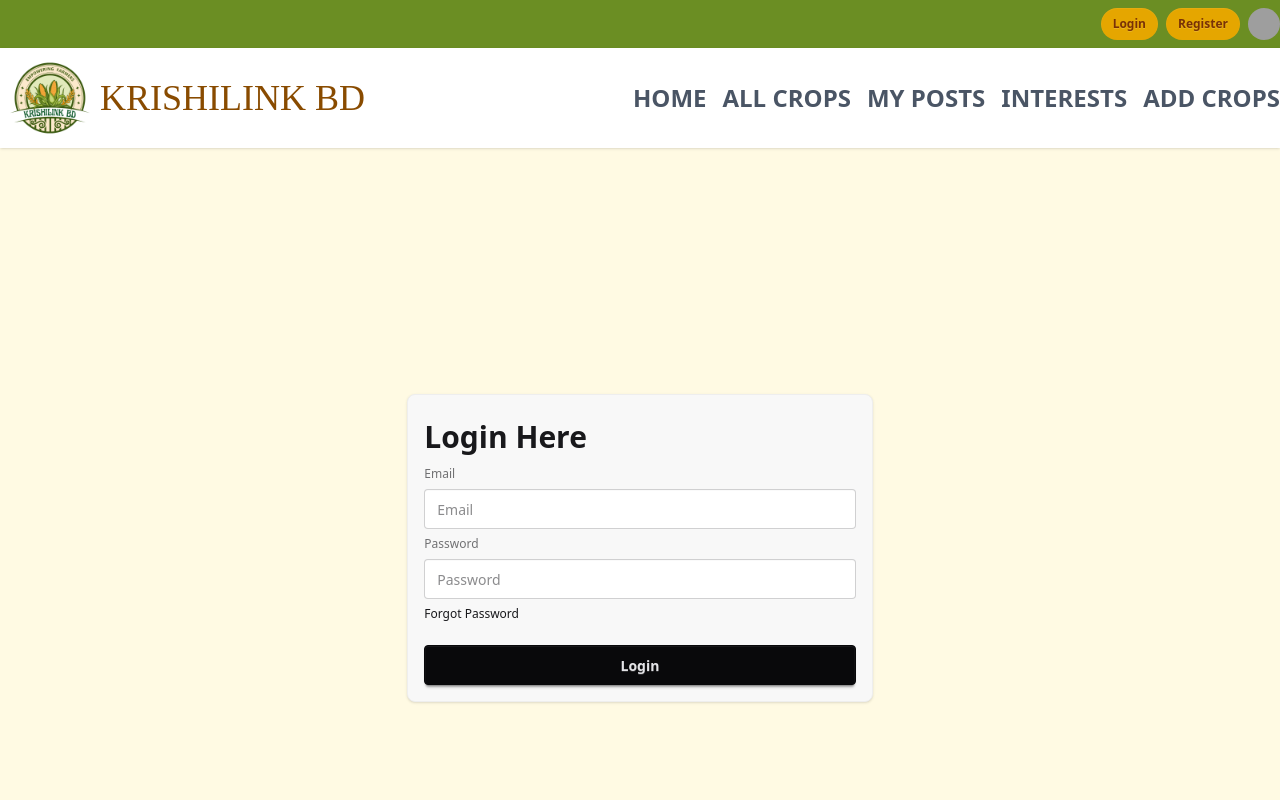
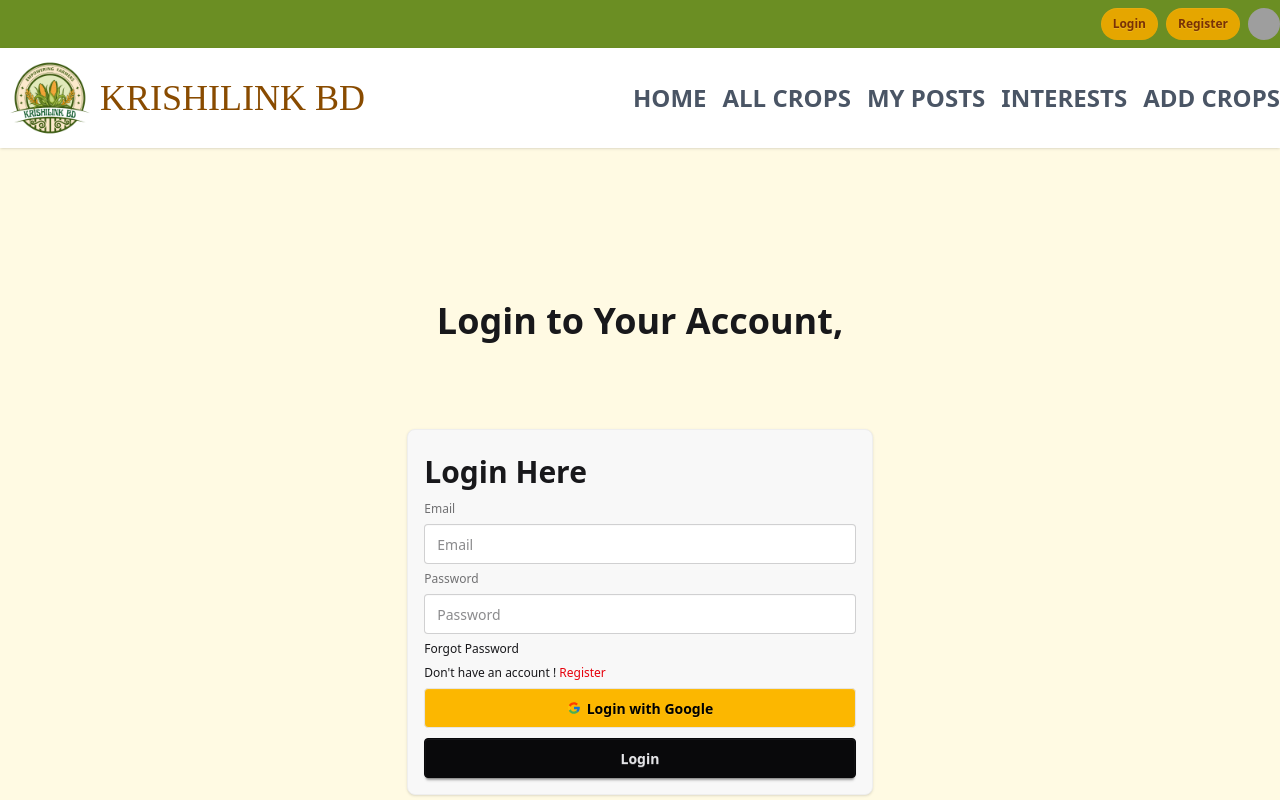
Before and after one commit to tahajid36/KrishiLink-Web, a React (Vite) app: page /login in a window 1280 px wide. Shown: the top 800 px of the page. Built offline with nearby package versions, Linux system fonts and the light colour scheme; no server answers; grey boxes are pictures that could not be loaded; a web font is replaced by a local one.

Commit message:
password validation setup

```diff
--- a/src/Components/Navbar.jsx
+++ b/src/Components/Navbar.jsx
@@ -1,17 +1,27 @@
 import React, { use } from "react";
-import { NavLink } from "react-router";
+import { NavLink, useNavigate } from "react-router";
 import Container from "./Container";
 import logo from "../assets/logo.png";
 import { AuthContext } from "../Layout/AuthProvider";
+import Swal from "sweetalert2";
 
 const Navbar = () => {
   const { user, LogOut , setLoading} = use(AuthContext);
+  const navigate = useNavigate()
 
   const handleSignOut = () => {
     LogOut()
       .then(() => {
         setLoading(true)
         console.log("sign out successfully");
+        Swal.fire({
+          position: "top-end",
+          icon: "success",
+          title: "You're logged out Successfully",
+          showConfirmButton: false,
+          timer: 1500
+        });
+        navigate('/register')
         //sign out successfully
       })
       .catch((err) => console.log(err.message));
@@ -62,11 +72,15 @@ const Navbar = () => {
                 Log Out
               </button>
             ) : (<div>{links} </div>)}
-            <img
+            {user ? <img
               className="w-8 rounded-full"
-              src="https://imgs.search.brave.com/_nEZY0ggsXymJkCMwgQEbBMRC10cVAbo2UUA60UCgEc/rs:fit:860:0:0:0/g:ce/aHR0cHM6Ly90My5m/dGNkbi5uZXQvanBn/LzAxLzQ2LzkxLzEy/LzM2MF9GXzE0Njkx/MTIyN19qNVdqZXBi/QkFjM3VpOHdOVVho/c0dZc1BwYXBhdTFO/VC5qcGc"
+              src={user.photoURL}
               alt="logo"
-            />
+            /> : <img
+            className="w-8 rounded-full"
+            src="https://imgs.search.brave.com/_nEZY0ggsXymJkCMwgQEbBMRC10cVAbo2UUA60UCgEc/rs:fit:860:0:0:0/g:ce/aHR0cHM6Ly90My5m/dGNkbi5uZXQvanBn/LzAxLzQ2LzkxLzEy/LzM2MF9GXzE0Njkx/MTIyN19qNVdqZXBi/QkFjM3VpOHdOVVho/c0dZc1BwYXBhdTFO/VC5qcGc"
+            alt="logo"
+          />}
           </div>
         </Container>
       </div>
--- a/src/Layout/AuthProvider.jsx
+++ b/src/Layout/AuthProvider.jsx
@@ -1,11 +1,13 @@
 import { createContext, useEffect, useState } from "react";
 import React from 'react';
 import app from "./firebase.config";
-import { createUserWithEmailAndPassword, getAuth, onAuthStateChanged, signInWithEmailAndPassword, signOut } from "firebase/auth";
+import { createUserWithEmailAndPassword, getAuth, GoogleAuthProvider, onAuthStateChanged, signInWithEmailAndPassword, signInWithPopup, signOut } from "firebase/auth";
 
 
 export const AuthContext = createContext()
 const auth = getAuth(app)
+
+const googleProvider = new GoogleAuthProvider()
 
 
 
@@ -22,6 +24,9 @@ const AuthProvider = ({children}) => {
     }
     const LogOut = () => {
        return signOut(auth)
+    }
+    const GoogleLogin = () => {
+        return signInWithPopup(auth, googleProvider)
     }
 
     useEffect(()=>{
@@ -45,7 +50,8 @@ const AuthProvider = ({children}) => {
         SignIn,
         LogOut,
         loading,
-        setLoading
+        setLoading,
+        GoogleLogin
 
     }
 
--- a/src/Pages/Login.jsx
+++ b/src/Pages/Login.jsx
@@ -1,41 +1,131 @@
-import React, { use } from 'react';
-import { AuthContext } from '../Layout/AuthProvider';
+import React, { use } from "react";
+import { AuthContext } from "../Layout/AuthProvider";
+import Swal from "sweetalert2";
+import { FcGoogle } from "react-icons/fc";
+import { Link, Navigate, useNavigate } from "react-router";
 
 const Login = () => {
-    const {SignIn, setUser, setLoading} = use(AuthContext)
+  const { SignIn, setUser, setLoading, GoogleLogin } = use(AuthContext);
+  const navigate = useNavigate()
 
-    const handleSignIn = (e)=> {
-        e.preventDefault()
+  const handleGoogle = () => {
+    GoogleLogin()
+      .then((res) => {
+        setLoading(true);
+        console.log(res.user);
+        setUser(res.user);
+        navigate('/')
+        Swal.fire({
+          position: "top-end",
+          icon: "success",
+          title: "User Logged in successfully",
+          showConfirmButton: false,
+          timer: 1500,
+        });
+      })
+      .catch((error) => {
+        const message = error.message
+        Swal.fire({
+            position: "top-end",
+            icon: "error",
+            title: message,
+            showConfirmButton: false,
+            timer: 1500,
+          });
+      });
+  };
+
+  const handleSignIn = (e) => {
+    e.preventDefault();
     const email = e.target.email.value;
     const password = e.target.password.value;
-        console.log(email , password)
+    console.log(email, password);
+    const passwordRegex = /^(?=.*[a-z])(?=.*[A-Z]).{6,}$/;
+
+    if(!passwordRegex.test(password)){
+        Swal.fire({
+            position: "top-end",
+            icon: "error",
+            title: "Password must contain 1 upper and lower case characters",
+            showConfirmButton: false,
+            timer: 1500,
+          });
+
+          return
+
+
+    }
 
     SignIn(email, password)
-        .then(result => {
-            setLoading(true)
-            console.log(result.user)
-            setUser(result.user)
+      .then((result) => {
+        setLoading(true);
+        console.log(result.user);
+        setUser(result.user);
+        Swal.fire({
+          position: "top-end",
+          icon: "success",
+          title: "Logged in successfully",
+          showConfirmButton: false,
+          timer: 1500,
+        });
+        <Navigate to="/"></Navigate>;
+      })
+      .catch((error) => {
+        console.log(error.message);
+        const message = error.message
 
+        Swal.fire({
+            position: "top-end",
+            icon: "error",
+            title: message,
+            showConfirmButton: false,
+            timer: 1500,
+          });
+      });
+  };
+  return (
+    <div className="min-h-screen flex flex-col justify-center items-center">
+      <h1 className="text-4xl font-bold text-center mb-22">
+        Login to Your Account,
+      </h1>
 
-        })
-        .catch(error=> {
-            console.log(error.message)
-        })
-
-    }
-    return (
-        <div className='min-h-screen flex flex-col justify-center items-center'>
-            <form onSubmit={handleSignIn} className="fieldset bg-base-200 border-base-300 shadow-sm rounded-box w-4/11 border p-4">
-  <legend className="fieldset-legend text-3xl items-center">Login Here</legend>
+      <form
+        onSubmit={handleSignIn}
+        className="fieldset bg-base-200 border-base-300 shadow-sm rounded-box w-4/11 border p-4"
+      >
+        <legend className="fieldset-legend text-3xl items-center">
+          Login Here
+        </legend>
 
         <label className="label">Email</label>
-  <input name='email' type="email" className="input w-full" placeholder="Email" />
+        <input
+          name="email"
+          type="email"
+          className="input w-full"
+          placeholder="Email"
+        />
 
         <label className="label">Password</label>
-  <input name='password' type="password" className="input w-full" placeholder="Password" />
-  <p> <a href="">Forgot Password</a></p>
+        <input
+          name="password"
+          type="password"
+          className="input w-full"
+          placeholder="Password"
+        />
+        <p>
+          {" "}
+          <a href="">Forgot Password</a>
+        </p>
+        <p>Don't have an account ! <span className="text-red-600"><Link to='/register'>Register</Link></span></p>
 
-  <button className="btn btn-neutral mt-4">Login</button>
+        <button
+          onClick={handleGoogle}
+          className="btn bg-warning hover:bg-white text-black border-[#e5e5e5]"
+        >
+          <FcGoogle />
+          Login with Google
+        </button>
+        <button className="btn btn-neutral mt-1">Login</button>
       </form>
     </div>
   );
--- a/src/Pages/Register.jsx
+++ b/src/Pages/Register.jsx
@@ -1,42 +1,75 @@
 import React, { use } from "react";
 import { AuthContext } from "../Layout/AuthProvider";
+import Swal from "sweetalert2";
+import { FcGoogle } from "react-icons/fc";
+import { Link } from "react-router";
 
 const Register = () => {
+  const { SignUp, setUser, setLoading, GoogleLogin } = use(AuthContext);
 
-  const { SignUp, setUser, setLoading} = use(AuthContext)
+  const handleGoogleLogin = () => {
+    GoogleLogin()
+      .then((res) => {
+        setLoading(true);
+        console.log(res.user);
+        setUser(res.user);
+        Swal.fire({
+          position: "top-end",
+          icon: "success",
+          title: "User registered successfully",
+          showConfirmButton: false,
+          timer: 1500,
+        });
+      })
+      .catch((error) => {
+        console.log(error.message);
+      });
+  };
 
-  const handleSignUp = (e)=> {
-    e.preventDefault()
+  const handleSignUp = (e) => {
+    e.preventDefault();
     const email = e.target.email.value;
     const name = e.target.name.value;
     const photo = e.target.photo.value;
     const password = e.target.password.value;
 
-    console.log(email, password, photo, name)
+    console.log(email, password, photo, name);
 
     SignUp(email, password)
-    .then(result => {
-      setLoading(true)
-      console.log(result.user)
-      setUser(result.user)
-    })
-    .catch(error=> {
-      console.log(error.message)
-    })
-
-  }
-
-
-
-
-
-
-
-
+      .then((result) => {
+        setLoading(true);
+        console.log(result.user);
+        setUser(result.user);
+        Swal.fire({
+          position: "top-end",
+          icon: "success",
+          title: "User registered successfully",
+          showConfirmButton: false,
+          timer: 1500,
+        });
+      })
+      .catch((error) => {
+        console.log(error.message);
+        const message = error.message
+        Swal.fire({
+          position: "top-end",
+          icon: "error",
+          title: message,
+          showConfirmButton: false,
+          timer: 1500,
+        });
+      });
+  };
 
   return (
     <div className="min-h-screen flex flex-col justify-center items-center">
-      <form onSubmit={handleSignUp} className="fieldset bg-base-200 border-base-300 shadow-sm rounded-box w-4/11 border p-4">
+      <h1 className="text-4xl font-bold text-center mb-22">
+        Create Account to Join our Community
+      </h1>
+      <form
+        onSubmit={handleSignUp}
+        className="fieldset bg-base-200 border-base-300 shadow-sm rounded-box w-4/11 border p-4"
+      >
         <legend className="fieldset-legend text-3xl items-center">
           Register Now
         </legend>
@@ -72,8 +105,20 @@ const Register = () => {
           className="input w-full"
           placeholder="Password"
         />
-
-        <button className="btn btn-neutral mt-4">Register</button>
+        <p>
+          Already have an account !{" "}
+          <span className="text-red-600">
+            <Link to="/login">Log In</Link>
+          </span>
+        </p>
+        <button
+          onClick={handleGoogleLogin}
+          className="btn bg-warning hover:bg-white text-black border-[#e5e5e5]"
+        >
+          <FcGoogle />
+          Register with Google
+        </button>
+        <button className="btn btn-neutral mt-1">Register</button>
       </form>
     </div>
   );
```
Lines whose indentation alone changed are shown as unchanged.
